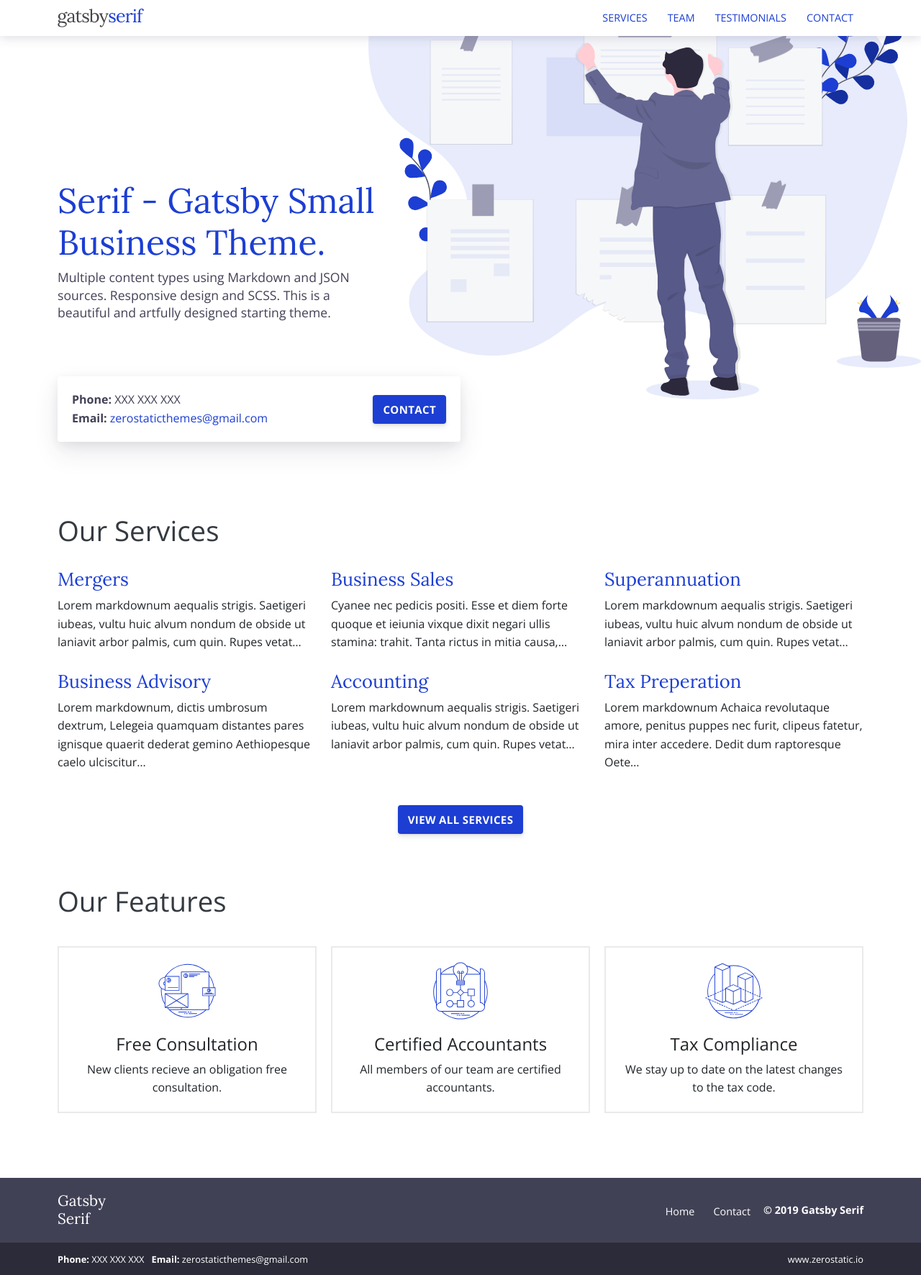
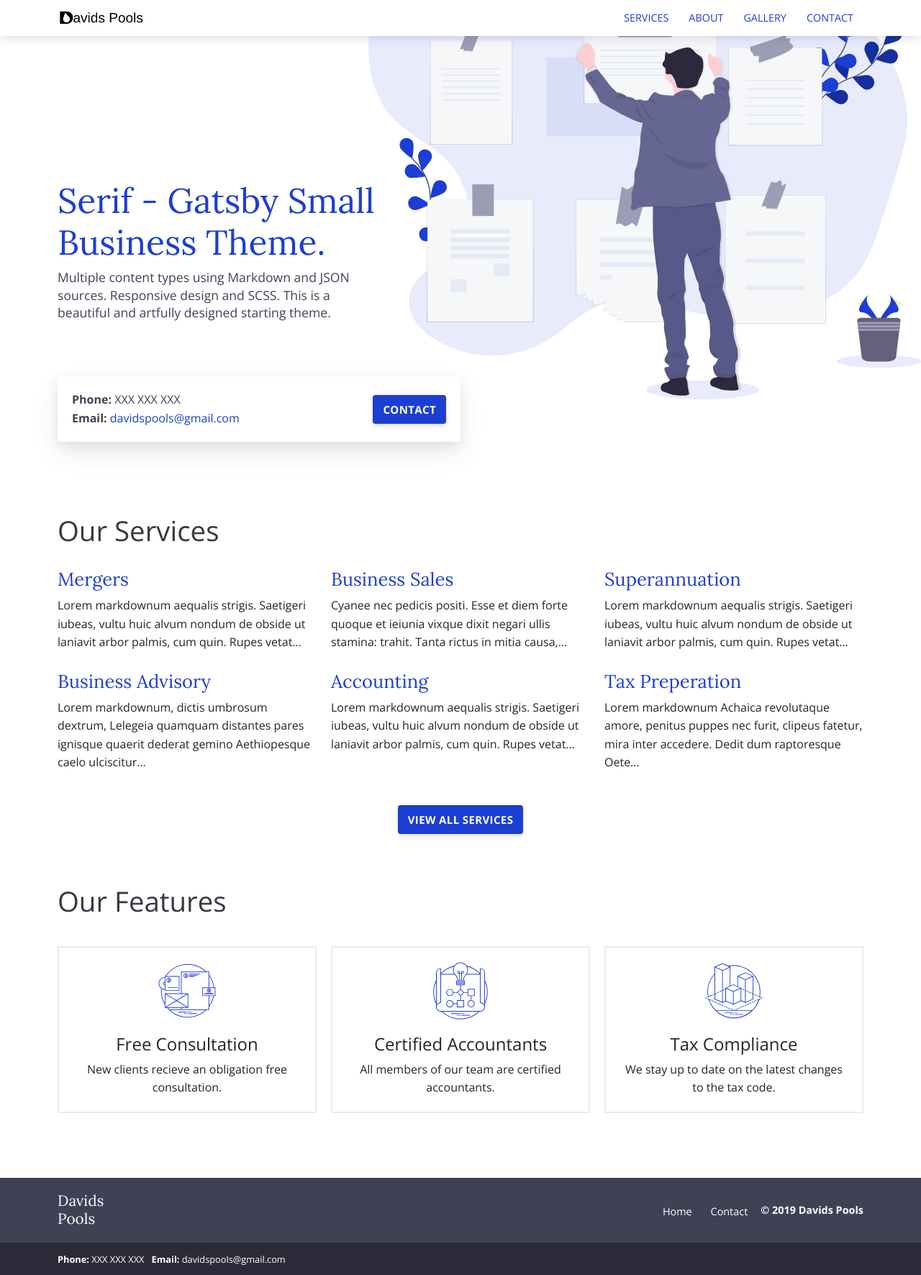
Before and after one commit to KevinRay13/davids-pools, a Gatsby site: page / in a window 1280 px wide. Shown: the whole page at 72% size. Built offline with nearby package versions, Linux system fonts and the light colour scheme; Gatsby itself is replaced by a stand-in of ours.

Commit message:
logo and header changes

```diff
--- a/gatsby-config.js
+++ b/gatsby-config.js
@@ -2,30 +2,30 @@ const guid = process.env.NETLIFY_GOOGLE_ANALYTICS_ID;
 
 module.exports = {
   siteMetadata: {
-    title: 'Gatsby Serif',
+    title: 'Davids Pools',
     description: 'my theme',
     contact: {
       phone: 'XXX XXX XXX',
-      email: 'zerostaticthemes@gmail.com',
+      email: 'davidspools@gmail.com'
     },
     menuLinks: [
       {
         name: 'Services',
-        link: '/services',
+        link: '/services'
       },
       {
-        name: 'Team',
-        link: '/team',
+        name: 'About',
+        link: '/team'
       },
       {
-        name: 'Testimonials',
-        link: '/testimonials',
+        name: 'Gallery',
+        link: '/testimonials'
       },
       {
         name: 'Contact',
-        link: '/contact',
-      },
-    ],
+        link: '/contact'
+      }
+    ]
   },
   plugins: [
     'gatsby-plugin-sass',
@@ -36,30 +36,30 @@ module.exports = {
       resolve: 'gatsby-source-filesystem',
       options: {
         path: `${__dirname}/src/pages`,
-        name: 'pages',
-      },
+        name: 'pages'
+      }
     },
     {
       resolve: 'gatsby-source-filesystem',
       options: {
         path: `${__dirname}/src/data`,
-        name: 'data',
-      },
+        name: 'data'
+      }
     },
     {
       resolve: 'gatsby-source-filesystem',
       options: {
         path: `${__dirname}/src/images`,
-        name: 'images',
-      },
+        name: 'images'
+      }
     },
     {
       resolve: 'gatsby-plugin-google-analytics',
       options: {
         trackingId: guid ? guid : 'UA-XXX-1',
         // Puts tracking script in the head instead of the body
-        head: false,
-      },
-    },
-  ],
+        head: false
+      }
+    }
+  ]
 };
--- a/src/components/Header.js
+++ b/src/components/Header.js
@@ -2,7 +2,7 @@ import React from 'react';
 import { Link } from 'gatsby';
 import Menu from './Menu';
 import Hamburger from './Hamburger';
-import logo from '../images/logo.svg';
+import logo from '../images/davidspools.png';
 import logoMobile from '../images/logo-mobile.svg';
 import MenuMobile from './MenuMobile';
 
@@ -10,28 +10,29 @@ class Header extends React.Component {
   constructor(props) {
     super(props);
     this.state = {
-      menuActive: false,
+      menuActive: false
     };
   }
 
   toggleMenu = menuActive => {
     this.setState(prevState => ({
-      menuActive: !prevState.menuActive,
+      menuActive: !prevState.menuActive
     }));
   };
 
   render() {
     return (
-      <div className="header">
-        <div className="container">
-          <div className="logo">
-            <Link to="/">
-              <img alt="Figurit Homepage" src={logo} />
+      <div className='header'>
+        <div className='container'>
+          <div className='logo'>
+            <Link to='/'>
+              <img alt='Figurit Homepage' src={logo} />
+              {/* <h4>Davids Pools</h4> */}
             </Link>
           </div>
-          <div className="logo-mobile">
-            <Link to="/">
-              <img alt="Figurit Homepage" src={logoMobile} />
+          <div className='logo-mobile'>
+            <Link to='/'>
+              <img alt='Figurit Homepage' src={logoMobile} />
             </Link>
           </div>
           <MenuMobile active={this.state.menuActive} />
--- a/src/components/SubFooter.js
+++ b/src/components/SubFooter.js
@@ -2,29 +2,26 @@ import React from 'react';
 import { graphql, StaticQuery } from 'gatsby';
 
 const SubFooter = props => (
-  <div className="sub-footer-strip">
-    <div className="container">
-      <div className="row">
-        <div className="col-12">
-          <div className="sub-footer">
+  <div className='sub-footer-strip'>
+    <div className='container'>
+      <div className='row'>
+        <div className='col-12'>
+          <div className='sub-footer'>
             <ul>
               <li>
                 <strong>Phone: </strong>
                 {props.data.site.siteMetadata.contact.phone}
               </li>
               <li>
-                <strong>Email: </strong>
-{' '}
-                <a href={`mailto:${props.data.site.siteMetadata.contact.email}`}>
+                <strong>Email: </strong>{' '}
+                <a
+                  href={`mailto:${props.data.site.siteMetadata.contact.email}`}
+                >
                   {props.data.site.siteMetadata.contact.email}
                 </a>
               </li>
             </ul>
-            <ul>
-              <li>
-                <a href="https://www.zerostatic.io">www.zerostatic.io</a>
-              </li>
-            </ul>
+            <ul />
           </div>
         </div>
       </div>
--- a/src/scss/components/_main-menu-mobile.scss
+++ b/src/scss/components/_main-menu-mobile.scss
@@ -17,6 +17,7 @@ $button-width: 35px;
 
   &:hover {
     opacity: 0.7;
+    border-radius: 5px;
   }
 
   &.active {
--- a/src/scss/components/_main-menu.scss
+++ b/src/scss/components/_main-menu.scss
@@ -34,6 +34,7 @@
           background: $primary;
           color: #fff;
           text-decoration: none;
+          border-radius: 5px;
         }
       }
     }
```
Also changed, not shown: src/images/davidspools.png (added).
